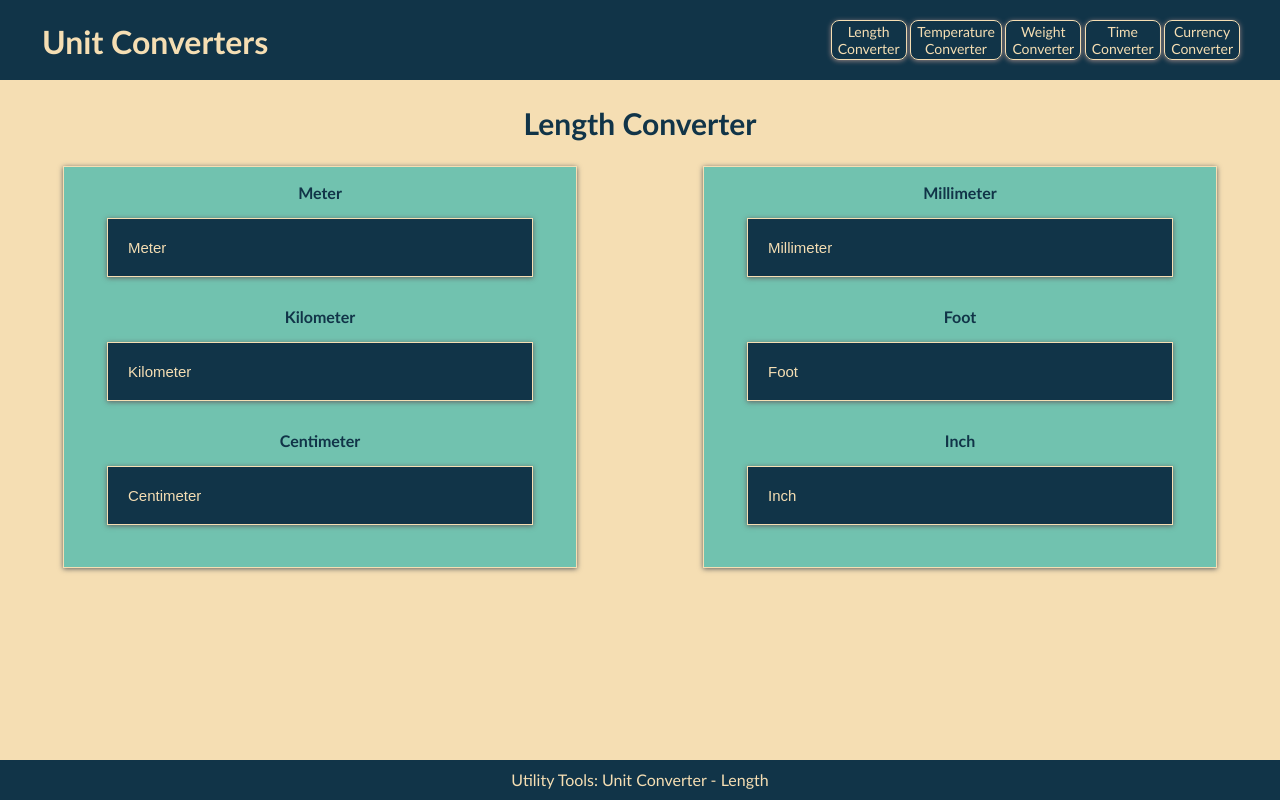
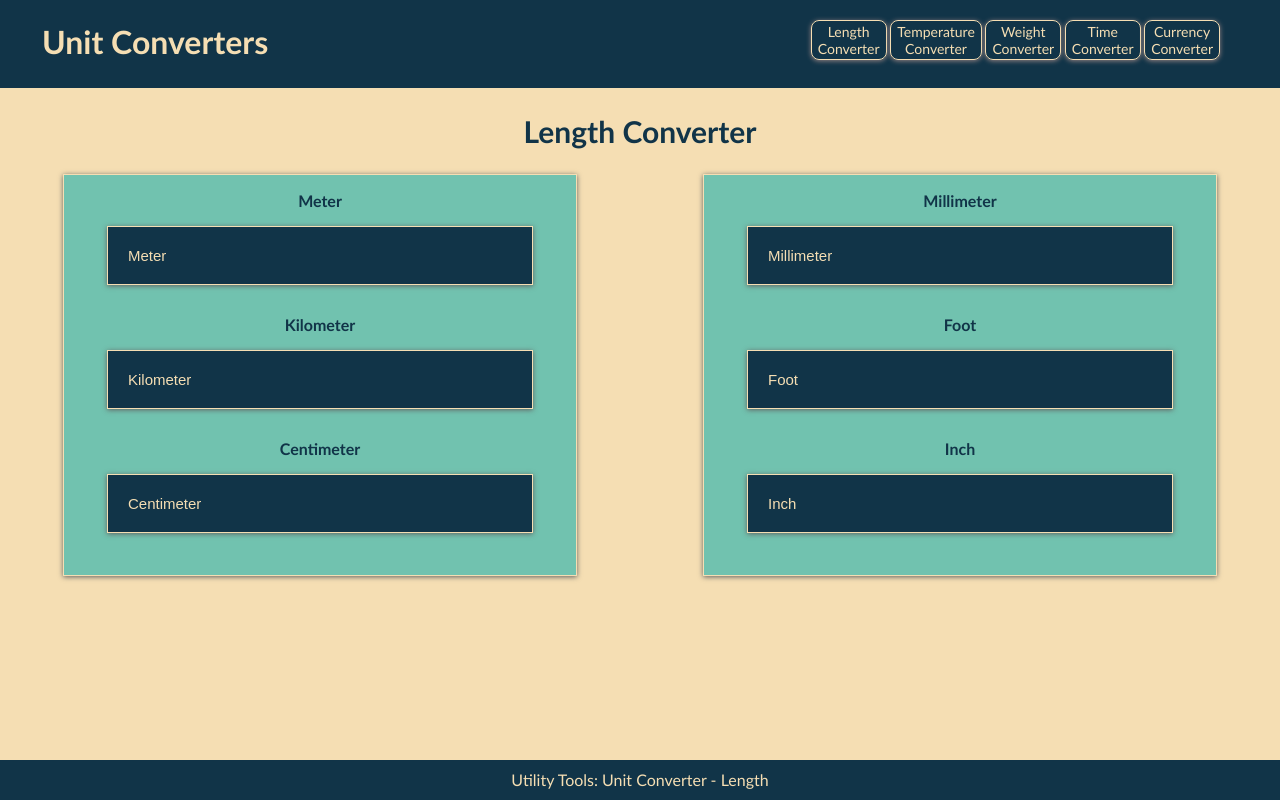
Before and after one commit to ashhadimam07/uit-conv-web, a website: page index.html in a window 1280 px wide. Drawn offline with Linux system fonts and the light colour scheme.

Commit message:
Change style

```diff
--- a/style.css
+++ b/style.css
@@ -14,12 +14,17 @@ body {
   background-color: #113448;
   padding-top: 20px;
   color: wheat;
+  margin: 0 auto;
+  padding-left: 40px;
+  padding-right: 20px;
 }
 
 .div-class {
-  width: 1200px;
-  margin: 0 auto;
+  display: grid;
+  width: 100%;
+  grid-template-columns: 400px auto 40px;
   padding-bottom: 20px;
+  margin: 0;
 }
 
 .nav {
```
